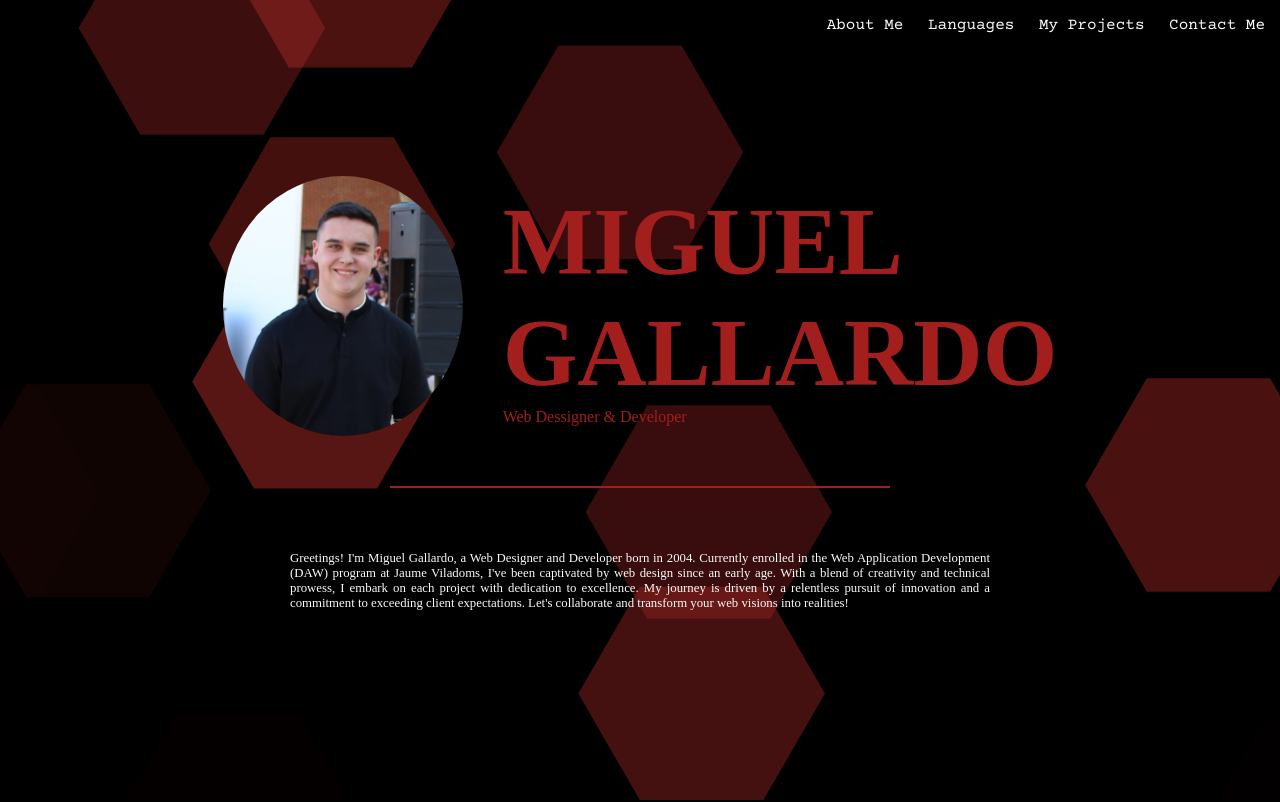
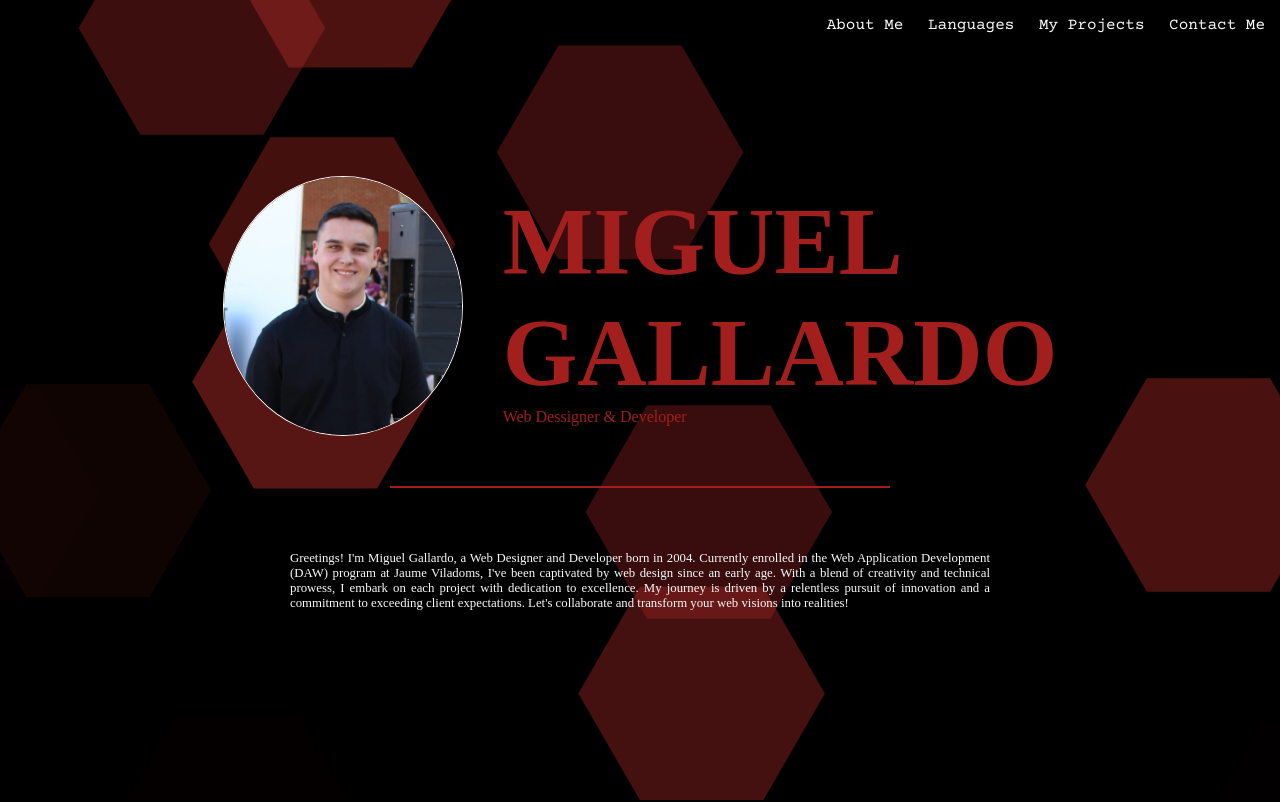
Before and after one commit to MiguelGallardoRevaliente/MiguelGallardoRevaliente.github.io, a plain HTML site: page index.html in a window 1280 px wide. Shown: the top 802 px of the page. Drawn offline with nearby package versions, Linux system fonts and the light colour scheme; a web font is replaced by a local one.

Commit message:
update border pfp

```diff
--- a/css/PRO01.css
+++ b/css/PRO01.css
@@ -98,6 +98,7 @@ nav li:hover a {
     max-width: 240px;
     margin-right: 20px;
     animation: start 2s 0s forwards;
+    border: 1px solid var(--light);
 }
 
 #about .container .nom .titol {
```
